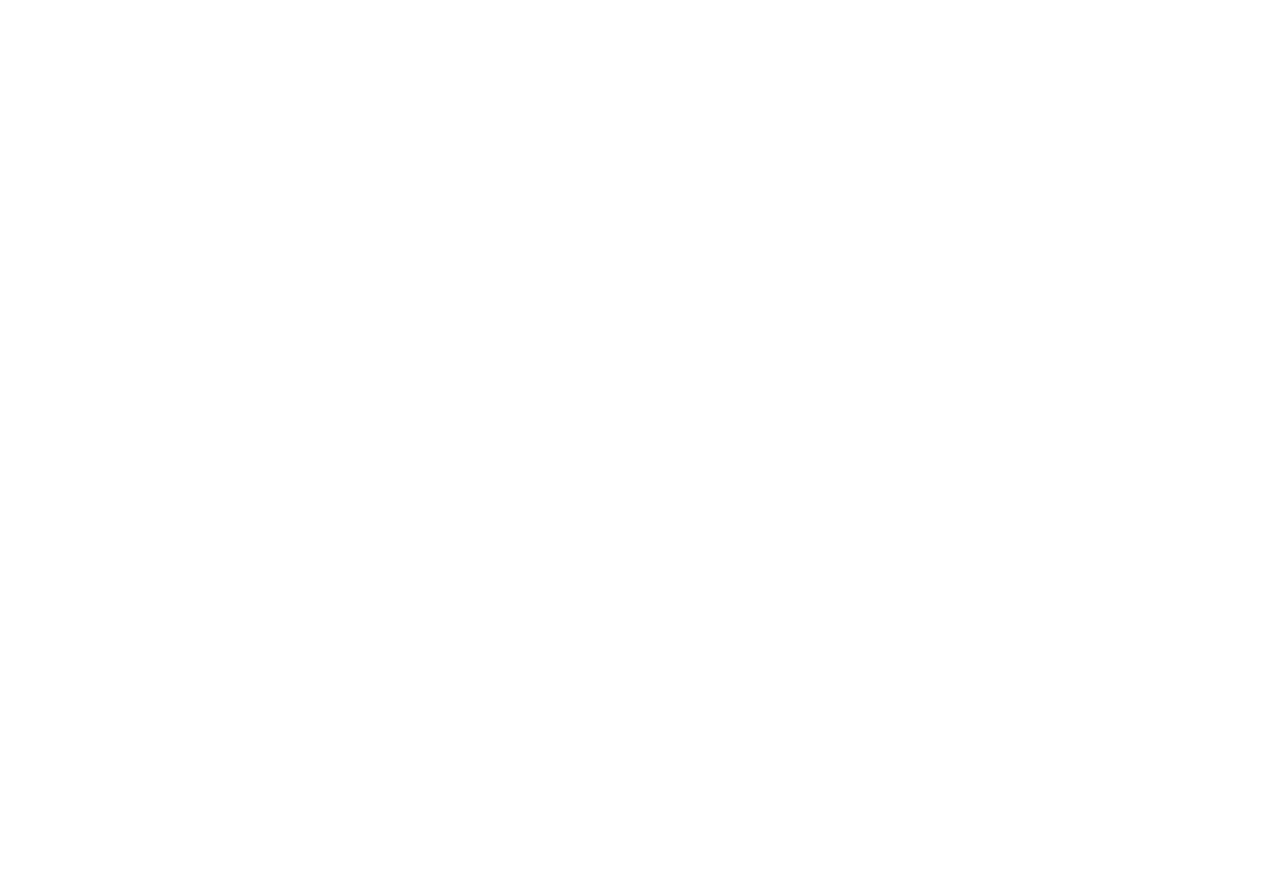
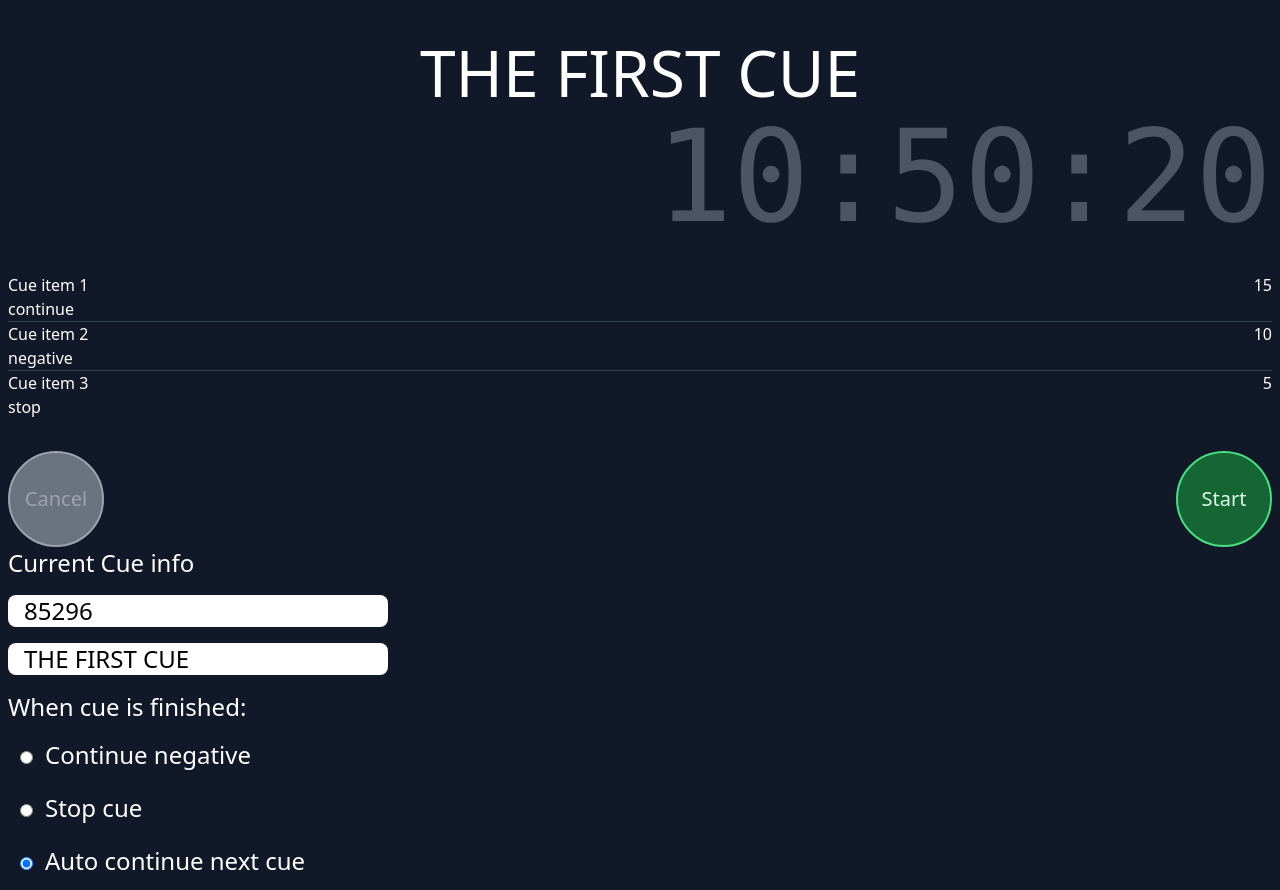
Before and after one commit to vandesmit/stageclock-v0, a Nuxt app: page /admin in a window 1280 px wide. Before the commit this address had no page. Shown: the part 231-1121 px from the top of the page. Before the commit the page ends 800 px from the top, so only its background shows below. Built offline with nearby package versions, Linux system fonts and the light colour scheme; no server answers.

Commit message:
WIP: building the admin page

```diff
--- a/components/Clock.vue
+++ b/components/Clock.vue
@@ -38,7 +38,7 @@
   duration: 85296,
   startedAt: 0,
   description: 'THE FIRST CUE',
-  whenFinished: 'continue',
+  type: 'continue',
 })
 
 const timer = reactive({
@@ -56,7 +56,7 @@
     duration: 30,
     startedAt: now(),
     description: 'THE SECOND CUE',
-    whenFinished: 'negative',
+    type: 'negative',
   }
 }
 
@@ -76,7 +76,7 @@
   const {
     duration = 0,
     startedAt,
-    whenFinished
+    type
   } = cue.value
 
   secondsRemaining.value = pausedRemaining.value || duration || 0
@@ -88,7 +88,7 @@
 
   // if over time
   if (duration && startedAt && secondsRemaining.value <= 0) {
-    switch(whenFinished) {
+    switch(type) {
       case 'negative':
         timer.overTime = true
         break
--- a/package.json
+++ b/package.json
@@ -14,6 +14,7 @@
   },
   "dependencies": {
     "cors": "^2.8.5",
-    "express": "^4.18.1"
+    "express": "^4.18.1",
+    "nanoid": "^4.0.0"
   }
 }
--- /dev/null
+++ b/pages/admin.vue
@@ -0,0 +1,218 @@
+<script setup>
+import { nanoid } from "nanoid"
+const listening = ref(0)
+
+const now = () => new Date().getTime() / 1000
+
+if (!listening.value && typeof EventSource !== 'undefined') {
+  const events = new EventSource('/server-api/messages')
+
+  events.onmessage = (event) => {
+    const message = JSON.parse(event.data)
+    console.log({ message })
+    if ('cue' in message) {
+        cue.value = {
+          ...cue.value,
+          ...message.cue
+        }
+    }
+    if ('pausedRemaining' in message) {
+      pausedRemaining.value = message.pausedRemaining
+    }
+  }
+
+  listening.value = true
+}
+
+const sendAction = async (data) => {
+    await $fetch( '/server-api/message', {
+      method: 'POST',
+      body: data
+  } );
+}
+
+// const cueList = ref([])
+const cueList = ref([
+  {
+    id: nanoid(48),
+    description: 'Cue item 1',
+    duration: 15,
+    type: 'continue',
+  },
+  {
+    id: nanoid(48),
+    description: 'Cue item 2',
+    duration: 10,
+    type: 'negative',
+  },
+  {
+    id: nanoid(48),
+    description: 'Cue item 3',
+    duration: 5,
+    type: 'stop',
+  }
+])
+
+const addCue = cue => cueList.value.push({
+  description: 'Cue item',
+  duration: 300,
+  type: 'continue',
+  ...cue
+})
+
+// settings for current timer
+const cue = ref({
+  description: 'THE FIRST CUE',
+  duration: 85296,
+  startedAt: 0,
+  type: 'continue',
+})
+
+const secondsRemaining = ref(0)
+const pausedRemaining = ref(0)
+
+const startCue = () => {
+  sendAction({ cue: { startedAt: now() } })
+  // cue.value.startedAt = now()
+}
+
+const pauseCue = () => {
+  sendAction({
+    cue: { startedAt: 0 },
+    pausedRemaining: secondsRemaining.value
+  })
+  // cue.value.startedAt = 0
+  // pausedRemaining.value = secondsRemaining.value
+}
+
+const resumeCue = () => {
+  sendAction({ cue: { startedAt: now() } })
+  // cue.value.startedAt = now()
+}
+
+const cancelCue = () => {
+  sendAction({
+    cue: { startedAt: 0 },
+    pausedRemaining: 0
+  })
+  // cue.value.startedAt = 0
+  // pausedRemaining.value = null
+}
+
+/**
+ * NOTES
+ *
+ * Timers
+ * - name
+ * - duration
+ * - start time
+ * - when finished
+ *    0 - go negative
+ *    1 - stop
+ *    2 - auto continue
+ *
+ * Interface
+ * - Show clock
+ *
+ * Features
+ * * re-order
+ * * default list
+ */
+
+</script>
+<template>
+  <div class="flex min-h-screen w-screen flex-col bg-gray-900 text-white p-2">
+    <Clock />
+    <div v-if="cueList.length" class="cue-list divide-y divide-slate-700 mt-8">
+      <div v-for="cue in cueList" :key="cue.id" class="cue flex">
+        <div class="flex grow flex-col">
+          <div class="cue-name">{{ cue.description }}</div>
+          <div class="cue-type">{{ cue.type }}</div>
+        </div>
+        <div class="cue-duration">{{ cue.duration }}</div>
+      </div>
+    </div>
+    <div class="flex flex-row justify-between text-xl mt-8">
+      <button
+        @click="cancelCue"
+        class="rounded-full border-2 h-24 w-24"
+        :class="[
+          pausedRemaining || cue.startedAt ? 'bg-gray-800 text-gray-100 border-gray-400' : 'bg-gray-500 text-gray-400 border-gray-400'
+        ]"
+      >
+        Cancel
+      </button>
+      <button
+        v-if="!pausedRemaining && !cue.startedAt"
+        @click="startCue"
+        class="rounded-full border-2 h-24 w-24 bg-green-800 text-green-100 border-green-400"
+      >
+        Start
+      </button>
+      <button
+        v-if="cue.startedAt"
+        @click="pauseCue"
+        class="rounded-full border-2 h-24 w-24 bg-orange-800 text-orange-100 border-orange-400"
+      >
+        Pause
+      </button>
+      <button
+        v-if="!cue.startedAt && pausedRemaining"
+        @click="resumeCue"
+        class="rounded-full border-2 h-24 w-24 bg-green-800 text-green-100 border-green-400"
+      >
+        Resume
+      </button>
+    </div>
+    <div class="flex justify-between content-end">
+      <div>
+        <div class="grid gap-4 content-end text-2xl">
+          Current Cue info
+          <input
+            v-model="cue.duration"
+            type="number"
+            class="text-black rounded-lg px-4"
+            placeholder="Duration"
+          >
+          <input
+            v-model="cue.description"
+            type="text"
+            class="text-black rounded-lg px-4"
+            placeholder="Description"
+          >
+          <div>When cue is finished:</div>
+          <div class="flex">
+            <input
+              v-model="cue.type"
+              type="radio"
+              id="one"
+              value="negative"
+              class="m-3"
+            />
+            <label for="one">Continue negative</label>
+          </div>
+          <div class="flex">
+            <input
+              v-model="cue.type"
+              type="radio"
+              id="two"
+              value="stop"
+              class="m-3"
+            />
+            <label for="two">Stop cue</label>
+          </div>
+          <div class="flex">
+            <input
+              v-model="cue.type"
+              type="radio"
+              id="three"
+              value="continue"
+              class="m-3"
+            />
+            <label for="three">Auto continue next cue</label>
+          </div>
+        </div>
+      </div>
+    </div>
+  </div>
+</template>
```
Also changed, not shown: 1 other file (tests, documents, lock files or other folders).
